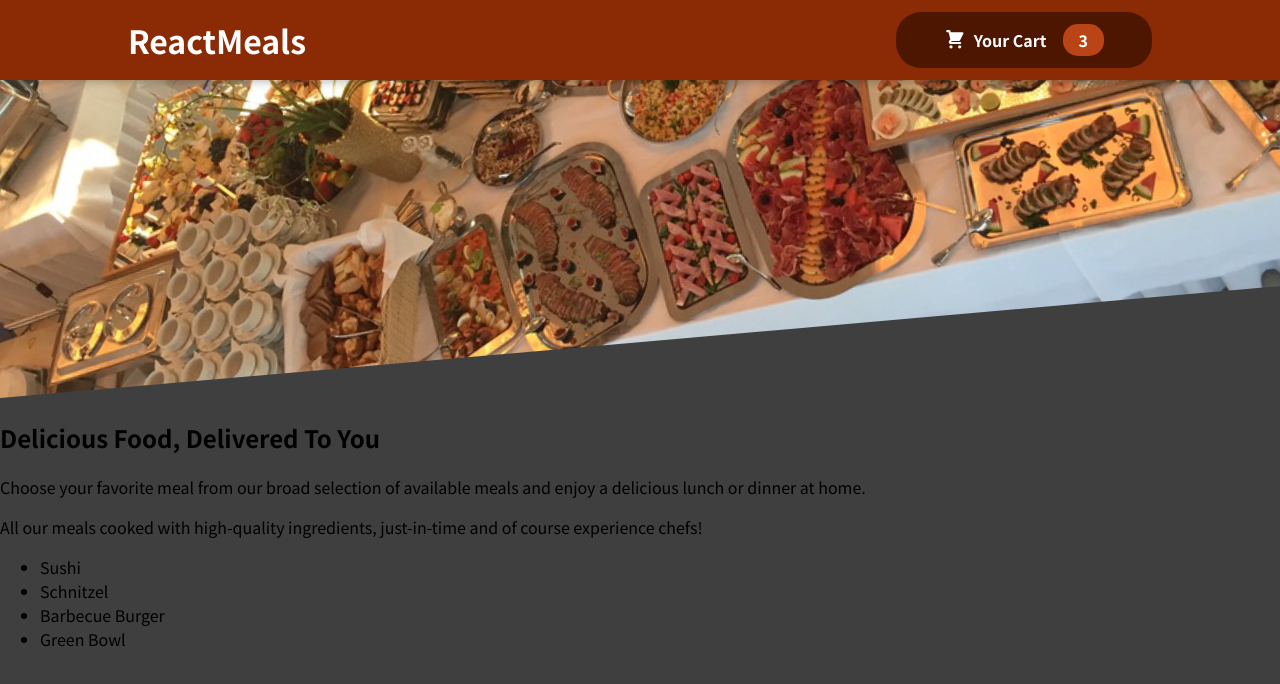
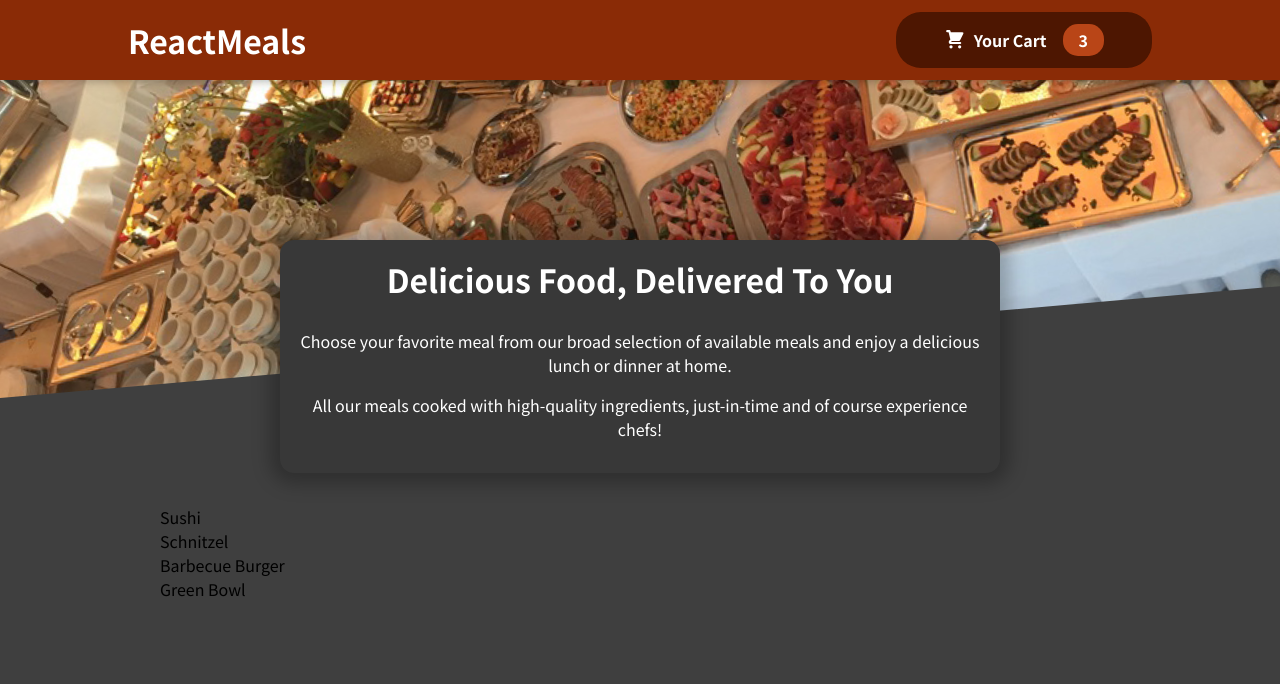
Before and after one commit to ShakiLhossain900/Food-ordering-app-practice, a React (Create React App) app: page / in a window 1280 px wide. Shown: the top 684 px of the page. Built offline with nearby package versions, Linux system fonts and the light colour scheme.

Commit message:
adding something

```diff
--- a/src/Components/Meals/AvailableMeals.js
+++ b/src/Components/Meals/AvailableMeals.js
@@ -1,4 +1,5 @@
 import React from 'react';
+import classes from './AvailableMeals.module.css'
 const DUMMY_MEALS = [
     {
       id: "m1",
@@ -29,7 +30,7 @@ const DUMMY_MEALS = [
 const AvailableMeals = () => {
     const mealsList = DUMMY_MEALS.map(meal => <li>{meal.name}</li>);
     return (
-        <section>
+        <section className={classes.meals}>
             <ul>
                 {mealsList}
             </ul>
--- a/src/Components/Meals/AvailableMeals.module.css
+++ b/src/Components/Meals/AvailableMeals.module.css
@@ -0,0 +1,21 @@
+.meals {
+  max-width: 60rem;
+  width: 90%;
+  margin: 2rem auto;
+  animation: meals-appear 1s ease-out forwards;
+}
+.meals ul {
+    list-style: none;
+    margin: 0;
+    padding: 0;
+}
+ @keyframes meals-appear {
+    from {
+    opacity: 0;
+    transform: translateY(3rem)
+    }
+    to{
+        opacity: 1;
+        transform: translateY(0)
+    }
+ }
--- a/src/Components/Meals/MealsSummary.js
+++ b/src/Components/Meals/MealsSummary.js
@@ -2,7 +2,7 @@ import React from 'react';
 import classes from './MealsSummary.module.css'
 const MealsSummary = () => {
     return (
-        <section>
+        <section className={classes.summary}>
             <h2>Delicious Food, Delivered To You</h2>
             <p>
                 Choose your favorite meal from our broad selection of available meals and
--- a/src/Components/Meals/MealsSummary.module.css
+++ b/src/Components/Meals/MealsSummary.module.css
@@ -0,0 +1,17 @@
+.summary{
+    text-align: center;
+    max-width: 45rem;
+    background-color:#383838;
+    width: 90%;
+    margin: auto;
+    margin-top:-10rem;
+    position: relative;
+    color: white;
+    border-radius:14px;
+    padding:1rem;
+    box-shadow: 0 1px 18px 10px rgba(0, 0, 0, 0.25);
+}
+.summary h2{
+    font-size:2rem;
+    margin-top:0;
+}
```
